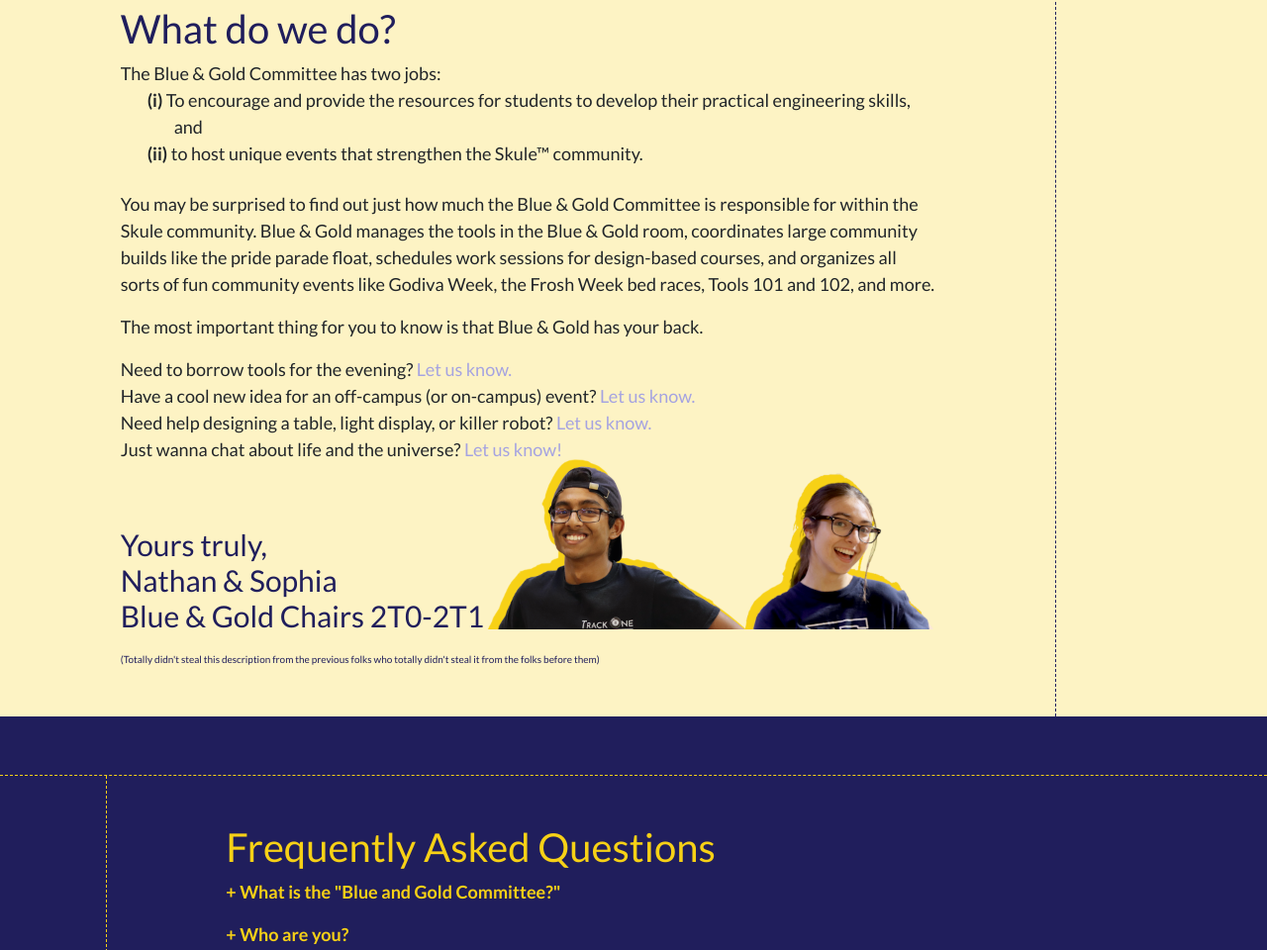
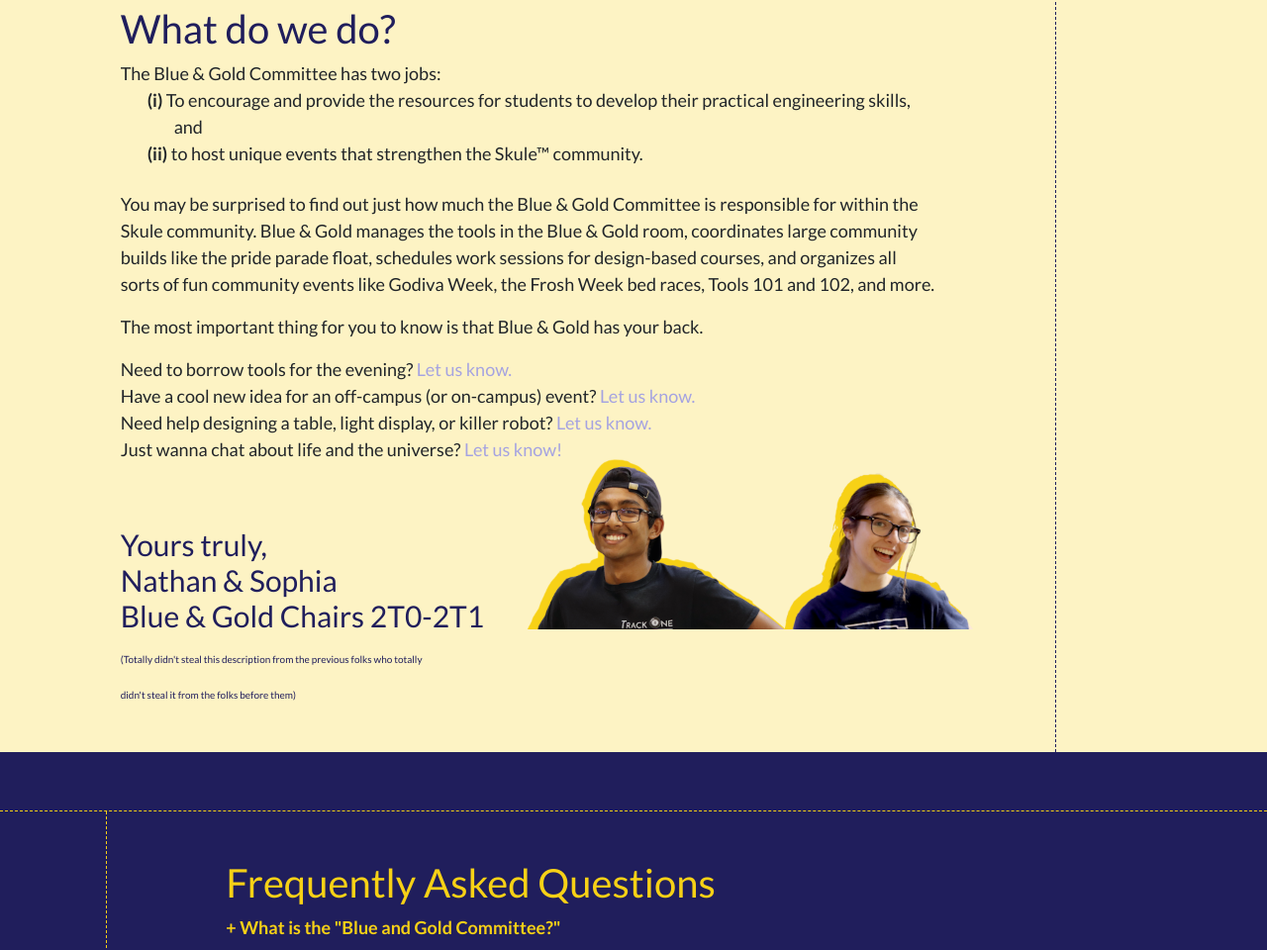
Before and after one commit to zbotpoint/bng, a website: page index.html in a window 1280 px wide. Shown: the part 1063-2023 px from the top of the page at 99% size. Drawn offline with nearby package versions, Linux system fonts and the light colour scheme.

Commit message:
Fixing text formatting on main page.

```diff
--- a/index.html
+++ b/index.html
@@ -96,8 +96,8 @@
         <div class="nav-border border-bottom-dashed border-blue sticky-top"></div>
         <div class="row section-body">
             <div class="v-line col-md-10 d-none d-md-block position-absolute border-right-dashed border-blue"></div>
-            <div class="col-md-8 offset-md-1 row">
-                <div class="mx-3 mx-md-0 mb-4 mb-md-0">
+            <div class="col-md-8 offset-md-1">
+                <div class="mb-4 mb-md-0">
                     <div class="mt-2 mt-md-5 about-body">
                         <h2 class="text-blue">What do we do?</h2>
                         <span>The Blue & Gold Committee has two jobs:</span><br>
@@ -120,12 +120,12 @@
                         <p>Just wanna chat about life and the universe?
                             <a href="mailto:blueandgold@skule.ca">Let us know!</a></p>
                     </div>
-                    <div class="col-12 row signature">
-                        <div class="col-lg-5 d-block row position-relative">
+                    <div class="row signature">
+                        <div class="col-lg-5 d-block position-relative">
                             <h3 class="text-blue my-0 my-md-5 position-relative">Yours truly,
                                 <br>Nathan & Sophia
                                 <br>Blue & Gold Chairs 2T0-2T1<br>
-                                <span style="font-size: x-small" class="textblue">(Totally didn't steal this
+                                <span class="text-blue subtext">(Totally didn't steal this
                                     description from the previous folks who totally didn't steal it from the folks
                                     before them)</span>
                             </h3>
--- a/main.scss
+++ b/main.scss
@@ -935,3 +935,8 @@ input.booking {
 a.expandable {
   color: palette(brand,"gold");
 }
+
+.signature .subtext {
+  font-size: x-small;
+  white-space: normal;
+}
```
Also changed, not shown: main.css, 1 other file.
